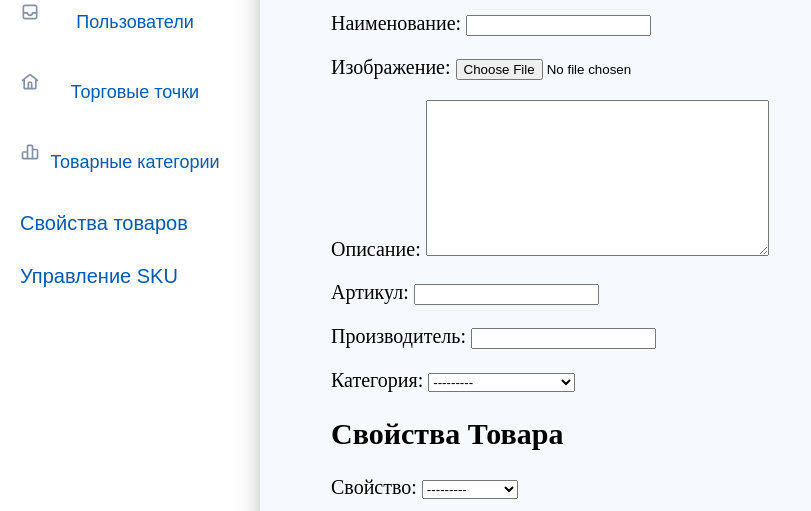
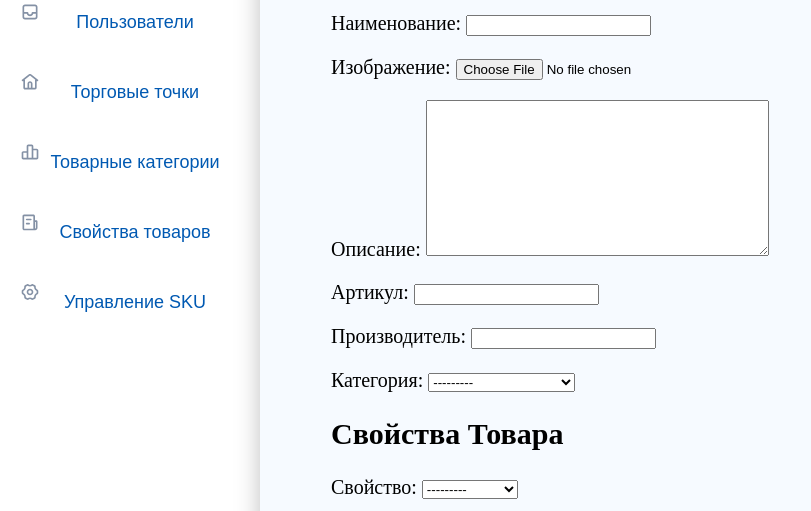
Before and after one commit to nurr0/jaicrm, a Django app: page /add_sku/ in a window 1280 px wide. Shown: the part 178-689 px from the top of the page, without its empty margins (0-811 px from the left). Run offline with Django 4.2, Linux system fonts and the light colour scheme; data comes from the database, SQL or seed files in the repository; both versions use the stored data as it was after the commit.

Commit message:
65 поправлены свойства товаров и управление sku

```diff
--- a/JaiCRM/Jaimain/static/Jaimain/css/styles.css
+++ b/JaiCRM/Jaimain/static/Jaimain/css/styles.css
@@ -1307,6 +1307,30 @@ ul.lang-list li a:hover {color: #fdc073;}
 
 }
 
+.property-block{
+	background-image: url(./../images/property.svg);
+	background-repeat: no-repeat;
+	font-size: 18px;
+	text-align: center;
+	width: 100%;
+	height: 40px;
+	display: flex;
+	justify-content: space-around;
+	align-items: center;
+}
+
+.settings-block{
+	background-image: url(./../images/sett.svg);
+	background-repeat: no-repeat;
+	font-size: 18px;
+	text-align: center;
+	width: 100%;
+	height: 40px;
+	display: flex;
+	justify-content: space-around;
+	align-items: center;
+}
+
 /* Страница Поиска Конец */
 
 /* Преоладер */
--- a/JaiCRM/Jaimain/static/Jaimain/main.js
+++ b/JaiCRM/Jaimain/static/Jaimain/main.js
@@ -32,10 +32,6 @@ function proverka(){
     }
 }
 
-// if (JSON.parse(localStorage.getItem('tasks')) == 1){
-//     console.log('privet')
-//     nonActive()
-// }
 
 category1.classList.add('category10')
 
@@ -97,6 +93,18 @@ shop.addEventListener('click',()=>
 const category = document.querySelector('[href="/product_categories/"]');
 category.classList.add('category')
 category.addEventListener('click',()=>
+    localStorage.setItem('tasks', JSON.stringify(0))
+)
+
+const propertyBlock = document.querySelector('[href="/product_properties/"]');
+propertyBlock.classList.add('property-block')
+propertyBlock.addEventListener('click',()=>
+    localStorage.setItem('tasks', JSON.stringify(0))
+)
+
+const settingsBlock = document.querySelector('[href="/sku/"]');
+settingsBlock.classList.add('settings-block')
+settingsBlock.addEventListener('click',()=>
     localStorage.setItem('tasks', JSON.stringify(0))
 )
 
@@ -330,7 +338,7 @@ if (url === 'http://127.0.0.1:8000/users/'){
     //   }
 }
 
-if (url === 'http://127.0.0.1:8000/users/'){
+if (url === 'http://127.0.0.1:8000/users/' || url === 'http://127.0.0.1:8000/product_properties/' || url === 'http://127.0.0.1:8000/sku/'){
     let filter02 = function () {
         let input = document.querySelector('.filter-input');
 
--- a/JaiCRM/Jaimain/templates/Jaimain/sku.html
+++ b/JaiCRM/Jaimain/templates/Jaimain/sku.html
@@ -46,7 +46,7 @@
 
 	<div class="headers__users  header_users-list header_users-list1">
 		<div class="headerTable">Наименование</div>
-		<div class="headerTable">Артикул(Идентификатор)</div>
+		<div class="headerTable">Артикул<br>(Идентификатор)</div>
 		<div class="headerTable">Производитель</div>
 		<div class="headerTable">Категория</div>
 		<div class="headerTable butPods" data-title="Сортировать SKU от А - Я">
```
Also changed, not shown: JaiCRM/Jaimain/static/Jaimain/images/property.svg (added), JaiCRM/Jaimain/static/Jaimain/images/sett.svg (added), JaiCRM/db.sqlite3, JaiCRM/media/product_images/1.jpg (added), JaiCRM/media/product_images/2.jpg (added), JaiCRM/media/product_images/2_1F2ySux.jpg (added), JaiCRM/media/product_images/2_1kNWYoy.jpg (added).
